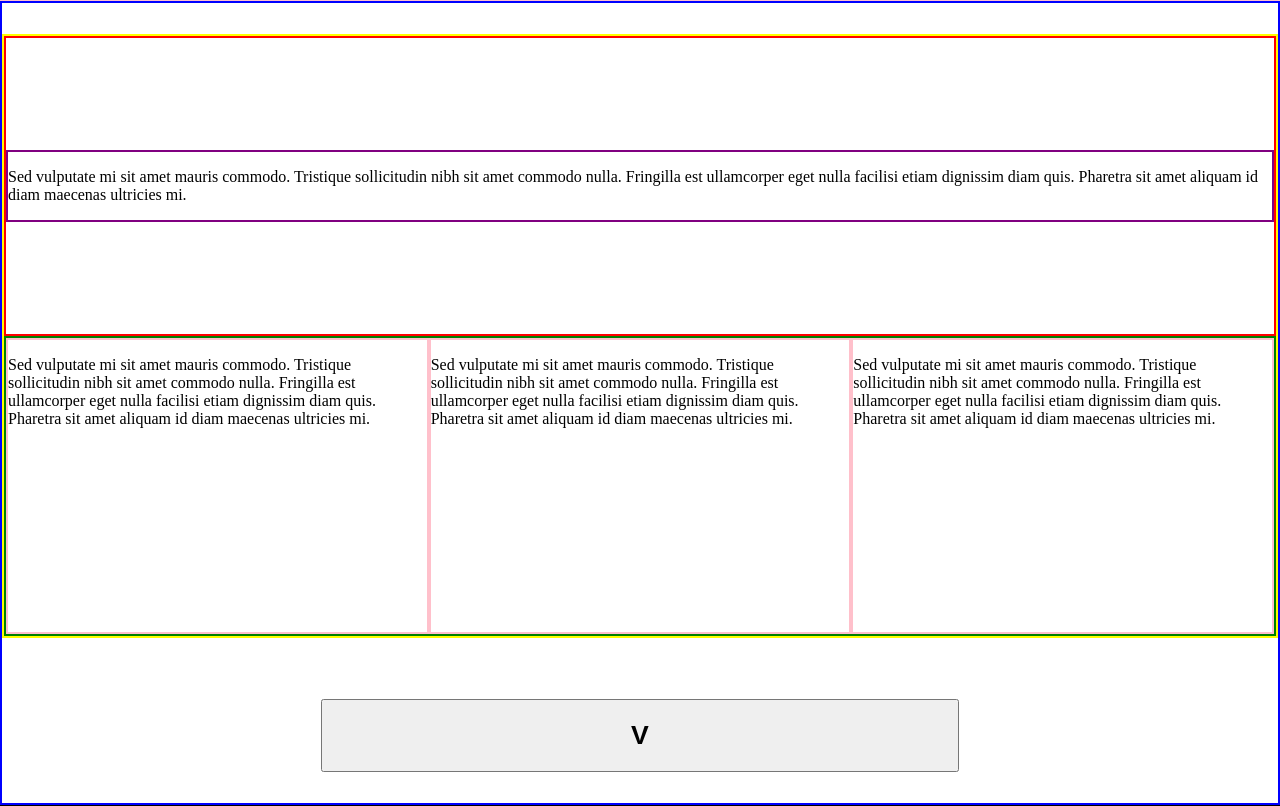
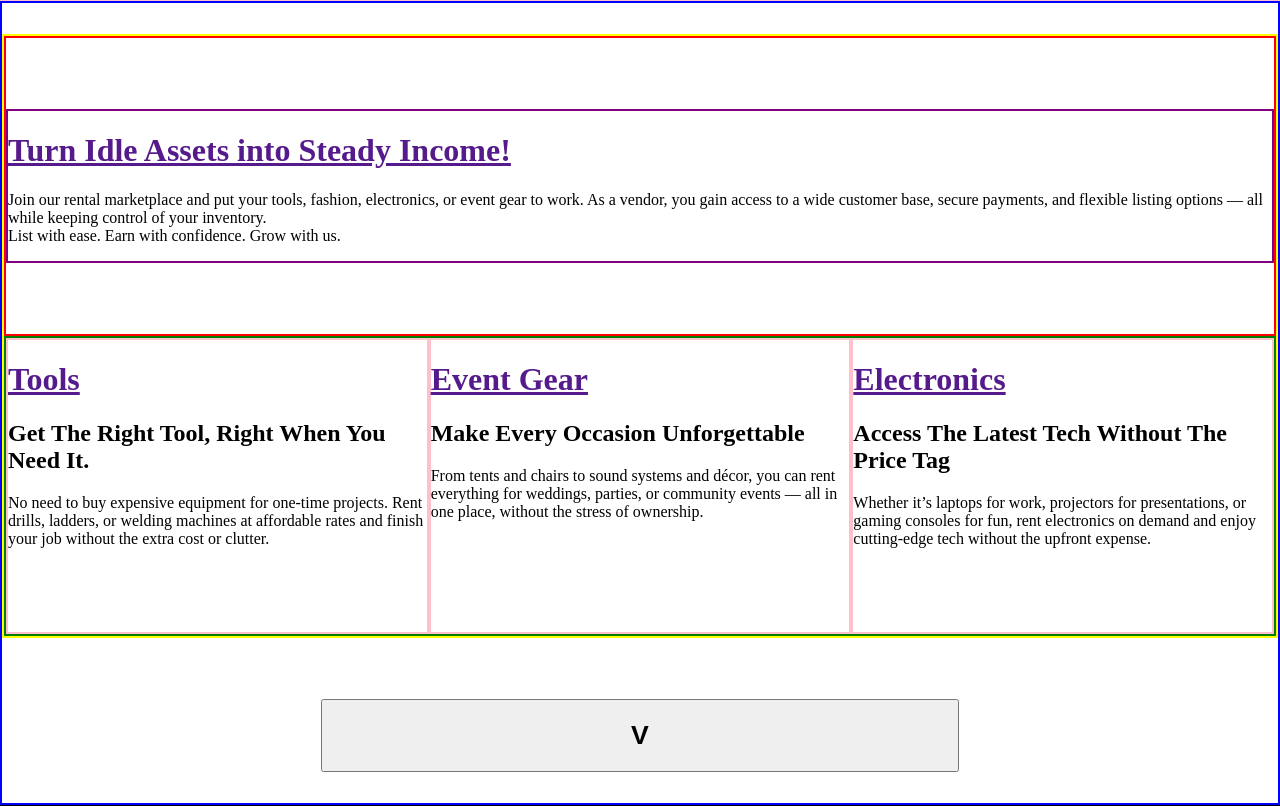
Before and after one commit to Compu-Tronix/Letting_Web_Aplication, a Flask app: page / in a window 1280 px wide. Shown: the part 803-1609 px from the top of the page. Run offline with Flask 3, Linux system fonts and the light colour scheme; some libraries are stand-ins or nearby versions.

Commit message:
index.html update

```diff
--- a/templates/index.html
+++ b/templates/index.html
@@ -73,20 +73,13 @@
         <div class="summary_container">
             <div class="summary_text">
                 <div class="text-summary">
+                    <h1>
+                        Rent. Earn. Repeat.
+                    </h1>
                     <p>
-                        Lorem ipsum dolor sit amet, consectetur adipiscing elit, sed do eiusmod tempor incididunt ut labore et dolore magna aliqua.
-                        Mauris pharetra et ultrices neque ornare aenean.
-                        Iaculis nunc sed augue lacus viverra vitae congue eu consequat.
-                        Sed vulputate odio ut enim blandit volutpat maecenas volutpat.
-                        Rhoncus aenean vel elit scelerisque mauris pellentesque pulvinar.
-                        Sem nulla pharetra diam sit. Mauris pellentesque pulvinar pellentesque habitant.
-                        Congue nisi vitae suscipit tellus. Sit amet venenatis urna cursus eget nunc scelerisque viverra mauris.
-                        Sit amet nisl purus in mollis nunc sed.
-                        Bibendum ut tristique et egestas quis ipsum.
-                        Tortor id aliquet lectus proin. Enim nec dui nunc mattis enim.
-                        Sed vulputate mi sit amet mauris commodo. Tristique sollicitudin nibh sit amet commodo nulla.
-                        Fringilla est ullamcorper eget nulla facilisi etiam dignissim diam quis.
-                        Pharetra sit amet aliquam id diam maecenas ultricies mi.
+                        Welcome to the marketplace where customers get instant access to tools, fashion, electronics, and event gear — without the cost of ownership. At the same time, vendors turn idle assets into income, listing items securely and reaching a wider audience.
+                        <br>For renters: Affordable, flexible access to what you need, when you need it.
+                        <br>For vendors: A simple way to monetize your inventory with trusted bookings and secure payments.
                     </p>
                 </div>
             </div>
@@ -108,34 +101,56 @@
                 <!-- upload shortcut -->
                 <div class="upload_shortcut">
                     <div class="upload-shortcut-container">
+                        <a href="">
+                            <h1>
+                                Turn Idle Assets into Steady Income!
+                            </h1>
+                        </a>
                         <p>
-                            Sed vulputate mi sit amet mauris commodo. Tristique sollicitudin nibh sit amet commodo nulla.
-                            Fringilla est ullamcorper eget nulla facilisi etiam dignissim diam quis.
-                            Pharetra sit amet aliquam id diam maecenas ultricies mi.
+                            Join our rental marketplace and put your tools, fashion, electronics, or event gear to work. As a vendor, you gain access to a wide customer base, secure payments, and flexible listing options — all while keeping control of your inventory.
+                            <br>List with ease. Earn with confidence. Grow with us.
                         </p>
                     </div>
                 </div>
                 <!-- catagory division shortcuts -->
                 <div class="catagory_division_shortcuts">
                     <div class="catagory_summary">
+                        <a href="">
+                            <h1>
+                            Tools
+                            </h1>
+                        </a>
+                        <h2>
+                            Get The Right Tool, Right When You Need It.
+                        </h2>
                         <p>
-                            Sed vulputate mi sit amet mauris commodo. Tristique sollicitudin nibh sit amet commodo nulla.
-                            Fringilla est ullamcorper eget nulla facilisi etiam dignissim diam quis.
-                            Pharetra sit amet aliquam id diam maecenas ultricies mi.
+                            No need to buy expensive equipment for one‑time projects. Rent drills, ladders, or welding machines at affordable rates and finish your job without the extra cost or clutter.
                         </p>
                     </div>
                     <div class="catagory_summary">
+                        <a href="">
+                            <h1>
+                                Event Gear
+                            </h1>
+                        </a>
+                        <h2>
+                            Make Every Occasion Unforgettable
+                        </h2>
                         <p>
-                            Sed vulputate mi sit amet mauris commodo. Tristique sollicitudin nibh sit amet commodo nulla.
-                            Fringilla est ullamcorper eget nulla facilisi etiam dignissim diam quis.
-                            Pharetra sit amet aliquam id diam maecenas ultricies mi.
+                            From tents and chairs to sound systems and décor, you can rent everything for weddings, parties, or community events — all in one place, without the stress of ownership.
                         </p>
                     </div>
                     <div class="catagory_summary">
+                        <a href="">
+                            <h1>
+                                Electronics
+                            </h1>
+                        </a>
+                        <h2>
+                            Access The Latest Tech Without The Price Tag
+                        </h2>
                         <p>
-                            Sed vulputate mi sit amet mauris commodo. Tristique sollicitudin nibh sit amet commodo nulla.
-                            Fringilla est ullamcorper eget nulla facilisi etiam dignissim diam quis.
-                            Pharetra sit amet aliquam id diam maecenas ultricies mi.
+                            Whether it’s laptops for work, projectors for presentations, or gaming consoles for fun, rent electronics on demand and enjoy cutting‑edge tech without the upfront expense.
                         </p>
                     </div>
                 </div>
```
